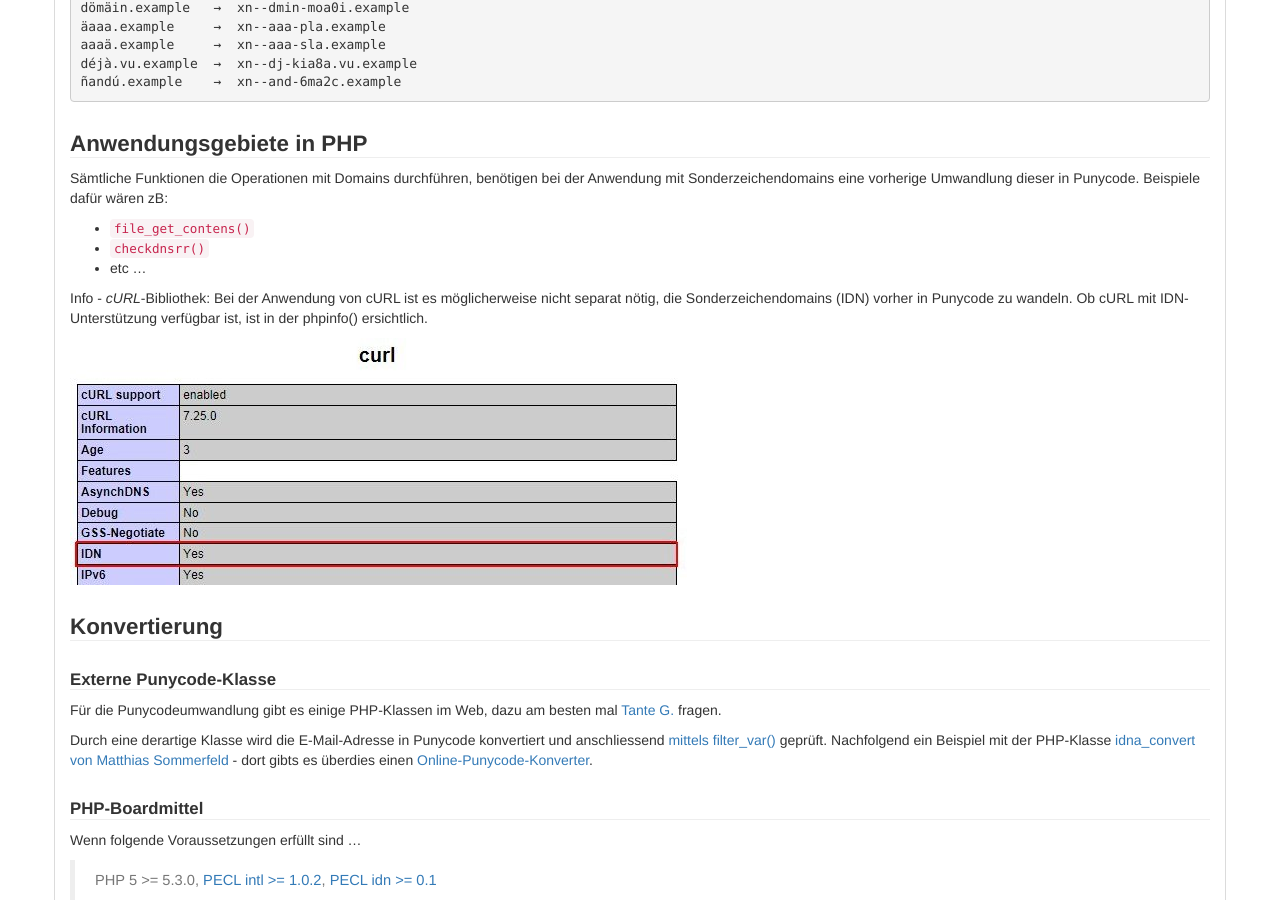
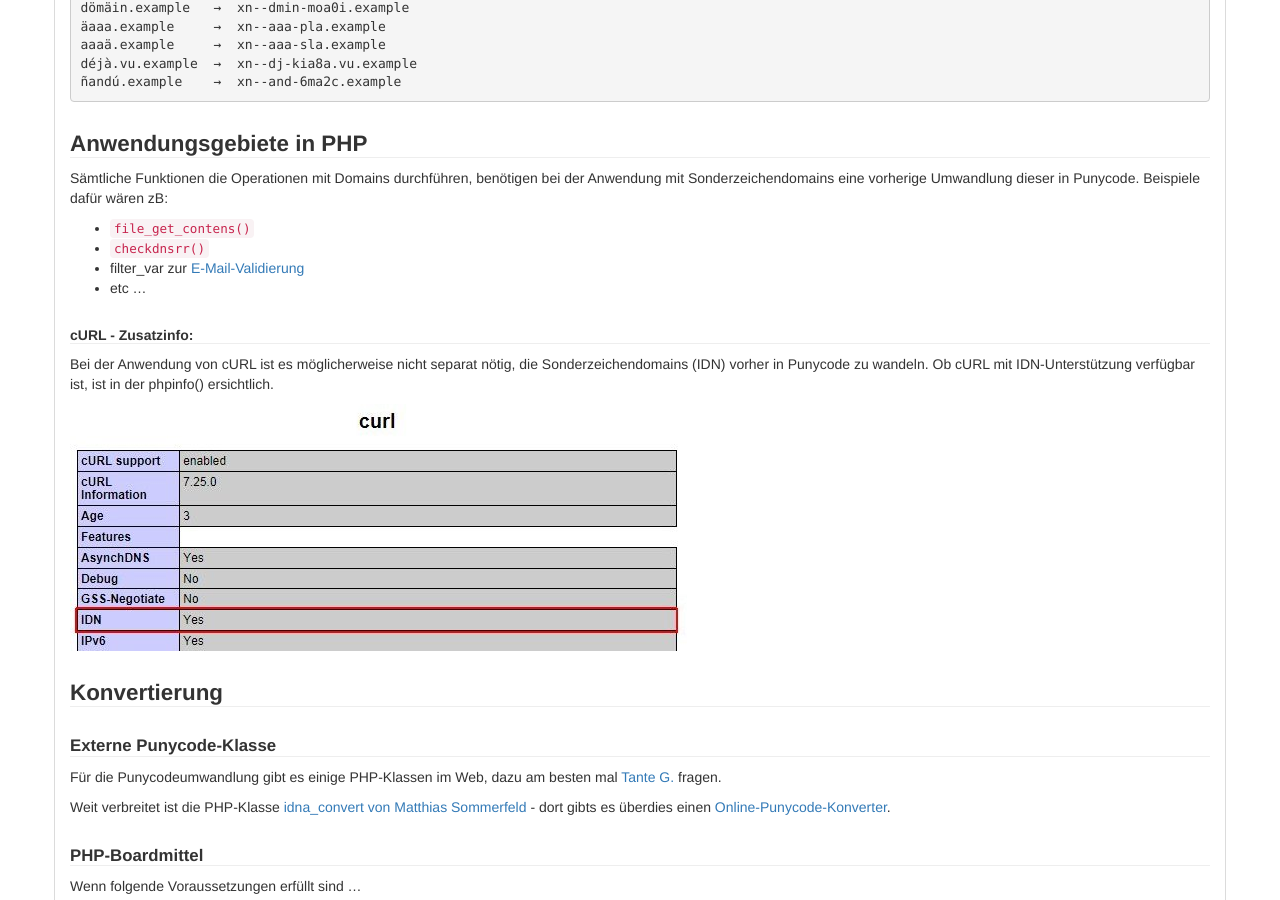
Before and after one commit to php-de/php-de.github.io, a Jekyll site: the page built from http-domain-url-filesystem/idn.md, in a window 1280 px wide and 900 px high, scrolled down 1045 px. Built offline with Jekyll 4.4.1, drawn with Linux system fonts in a browser that asks for light colours; nearby versions of some CDN libraries; some of the changed text lies outside the part shown.

Commit message:
Update idn.md

```diff
--- a/http-domain-url-filesystem/idn.md
+++ b/http-domain-url-filesystem/idn.md
@@ -70,9 +70,12 @@ Sämtliche Funktionen die Operationen mit Domains durchführen, benötigen bei d
 
 - `file_get_contens()`
 - `checkdnsrr()`
+- filter_var zur [E-Mail-Validierung]({{ site.url }}/jumpto/standard-mail-validation/#filtervar)
 - etc ...
 
-Info - *cURL*-Bibliothek:
+
+##### cURL - Zusatzinfo:
+
 Bei der Anwendung von cURL ist es möglicherweise nicht separat nötig, die Sonderzeichendomains (IDN) vorher in Punycode zu wandeln. Ob cURL mit IDN-Unterstützung verfügbar ist, ist in der phpinfo() ersichtlich.
 
 ![cURL phpinfo()]({{ site.url }}/images/idn-phpinfo.jpg)
@@ -84,7 +87,7 @@ Bei der Anwendung von cURL ist es möglicherweise nicht separat nötig, die Sond
 
 Für die Punycodeumwandlung gibt es einige PHP-Klassen im Web, dazu am besten mal [Tante G.](https://www.google.at/search?q=php+punycode+OR+idna+converter) fragen.
 
-Durch eine derartige Klasse wird die E-Mail-Adresse in Punycode konvertiert und anschliessend [ mittels filter_var()](#filtervar) geprüft. Nachfolgend ein Beispiel mit der PHP-Klasse [idna_convert von Matthias Sommerfeld](http://phlymail.com/de/downloads/idna-convert.html) - dort gibts es überdies einen [Online-Punycode-Konverter](http://idnaconv.phlymail.de/?lang=de).
+Weit verbreitet ist die PHP-Klasse [idna_convert von Matthias Sommerfeld](http://phlymail.com/de/downloads/idna-convert.html) - dort gibts es überdies einen [Online-Punycode-Konverter](http://idnaconv.phlymail.de/?lang=de).
 
 
 #### PHP-Boardmittel
```
Also changed, not shown: other parts of http-domain-url-filesystem/idn.md (+2 -2 lines).
